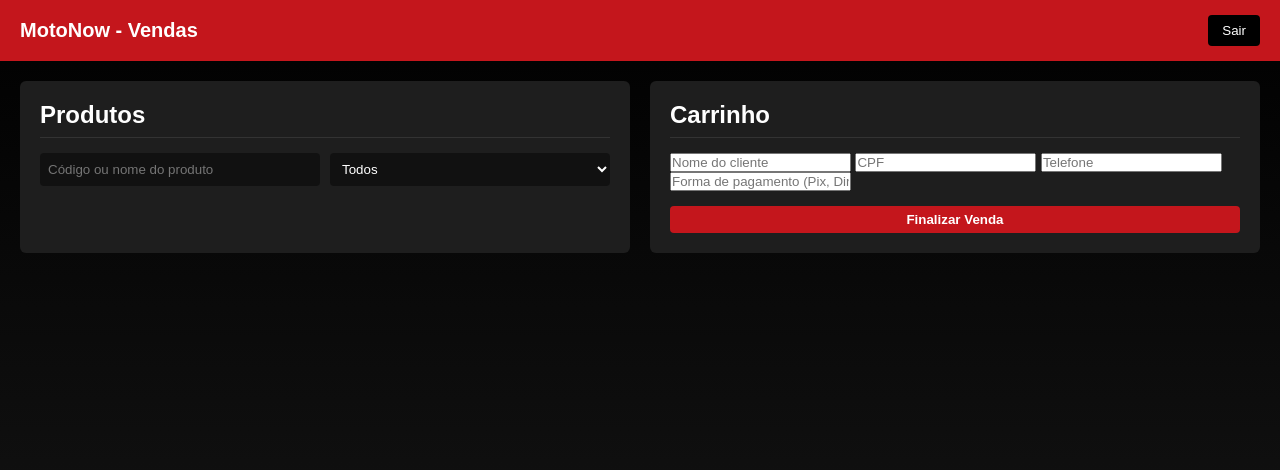
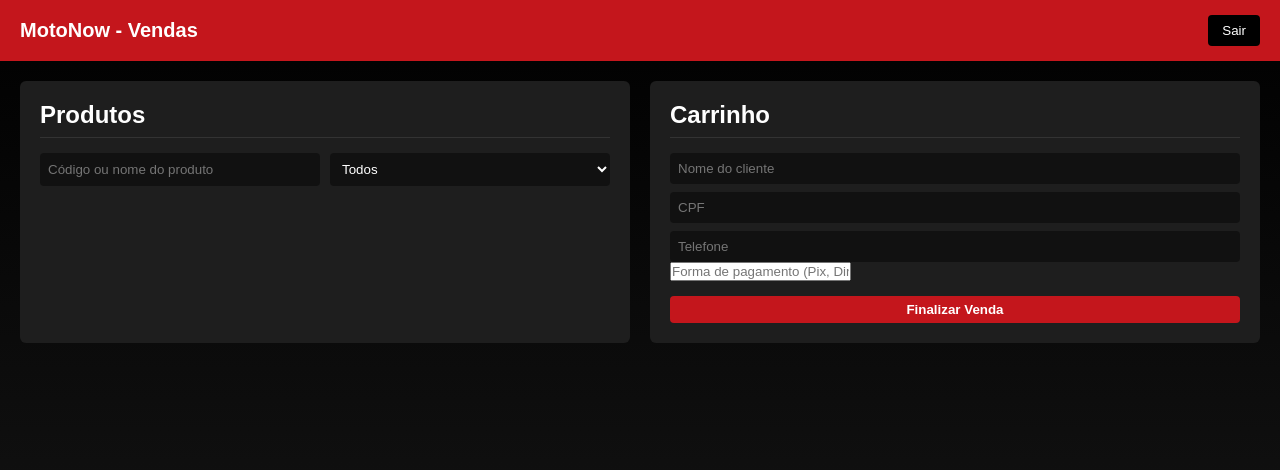
Before and after one commit to Sckxzin/MotoNow, a plain HTML site: page frontend/vendas.html in a window 1280 px wide. Drawn offline with Linux system fonts and the light colour scheme; no server answers; sample sign-in values are in the browser's storage.

Commit message:
Update style.css

```diff
--- a/frontend/style.css
+++ b/frontend/style.css
@@ -258,3 +258,19 @@ li button,
     display: none;
   }
 }
+.dados-cliente,
+.dados-moto {
+  margin-top: 15px;
+  display: flex;
+  flex-direction: column;
+  gap: 8px;
+}
+
+.dados-cliente input,
+.dados-moto input {
+  padding: 8px;
+  background: #111;
+  color: #fff;
+  border: none;
+  border-radius: 4px;
+}
```
